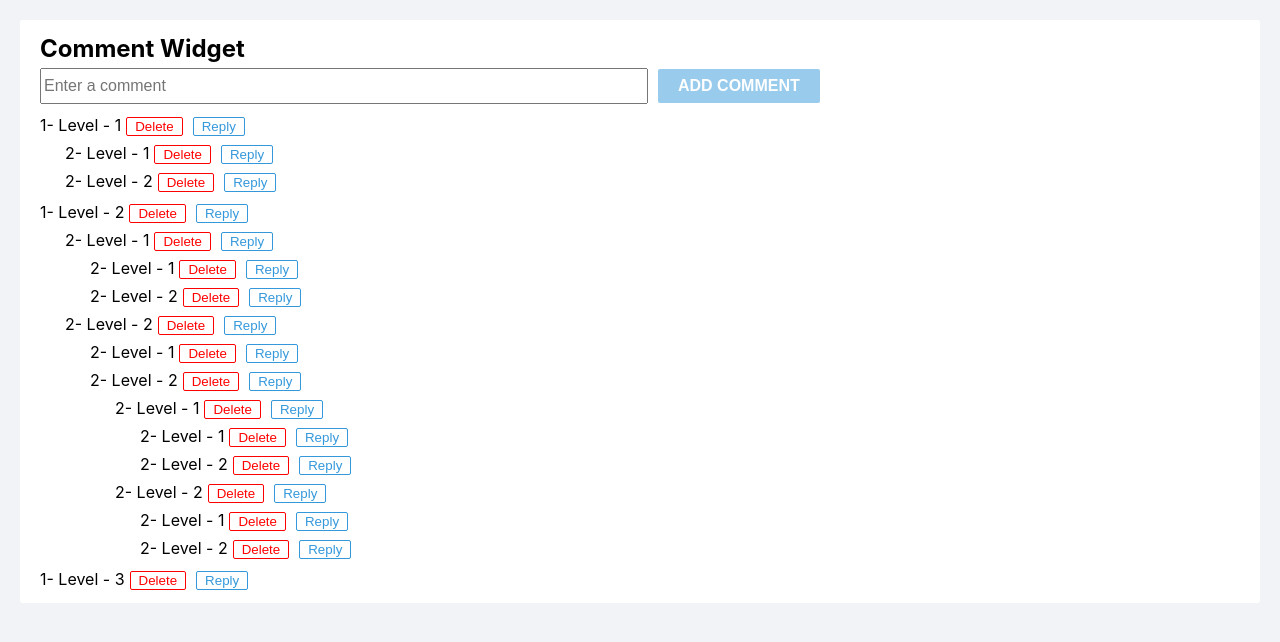
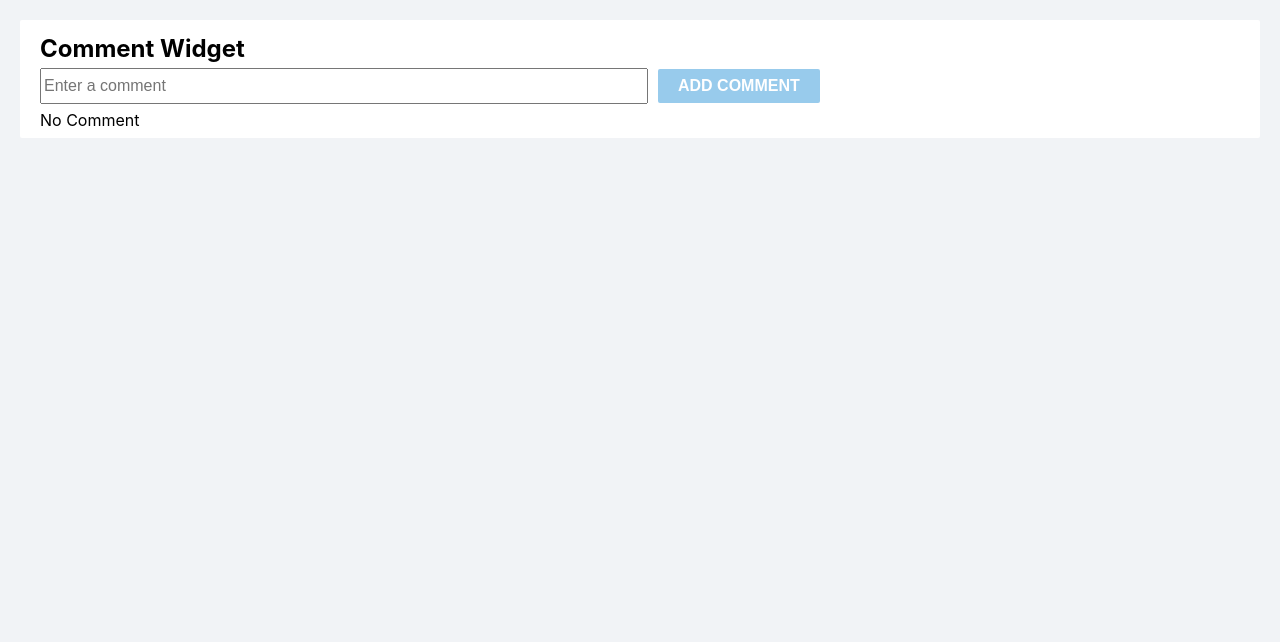
Before and after one commit to sachinrk04/navi-assignment, a React (Create React App) app: page / in a window 1280 px wide. Shown: the top 642 px of the page. Built offline with nearby package versions, Linux system fonts and the light colour scheme.

Commit message:
Update Commnets.js

```diff
--- a/src/containers/Commnets/Commnets.js
+++ b/src/containers/Commnets/Commnets.js
@@ -5,35 +5,35 @@ import { CommentsLists } from "../../dataFormat/commentsData";
 import { Comment } from "../../dataFormat/inputData";
 import "./Commnets.scss";
 
-const data = [
-  new Comment(1, "1- Level - 1", [
-    new Comment(11, "2- Level - 1", []),
-    new Comment(12, "2- Level - 2", []),
-  ]),
-  new Comment(2, "1- Level - 2", [
-    new Comment(11, "2- Level - 1", [
-      new Comment(11, "2- Level - 1", []),
-      new Comment(12, "2- Level - 2", []),
-    ]),
-    new Comment(12, "2- Level - 2", [
-      new Comment(11, "2- Level - 1", []),
-      new Comment(12, "2- Level - 2", [
-        new Comment(11, "2- Level - 1", [
-          new Comment(11, "2- Level - 1", []),
-          new Comment(12, "2- Level - 2", []),
-        ]),
-        new Comment(12, "2- Level - 2", [
-          new Comment(11, "2- Level - 1", []),
-          new Comment(12, "2- Level - 2", []),
-        ]),
-      ]),
-    ]),
-  ]),
-  new Comment(3, "1- Level - 3", []),
-];
+// const data = [
+//   new Comment(1, "1- Level - 1", [
+//     new Comment(11, "2- Level - 1", []),
+//     new Comment(12, "2- Level - 2", []),
+//   ]),
+//   new Comment(2, "1- Level - 2", [
+//     new Comment(11, "2- Level - 1", [
+//       new Comment(11, "2- Level - 1", []),
+//       new Comment(12, "2- Level - 2", []),
+//     ]),
+//     new Comment(12, "2- Level - 2", [
+//       new Comment(11, "2- Level - 1", []),
+//       new Comment(12, "2- Level - 2", [
+//         new Comment(11, "2- Level - 1", [
+//           new Comment(11, "2- Level - 1", []),
+//           new Comment(12, "2- Level - 2", []),
+//         ]),
+//         new Comment(12, "2- Level - 2", [
+//           new Comment(11, "2- Level - 1", []),
+//           new Comment(12, "2- Level - 2", []),
+//         ]),
+//       ]),
+//     ]),
+//   ]),
+//   new Comment(3, "1- Level - 3", []),
+// ];
 
 export default function Commnets() {
-  const lists = new CommentsLists(data);
+  const lists = new CommentsLists([]);
   const [comments, setComments] = useState(lists.comments);
 
   console.log("comments---->", comments);
```
